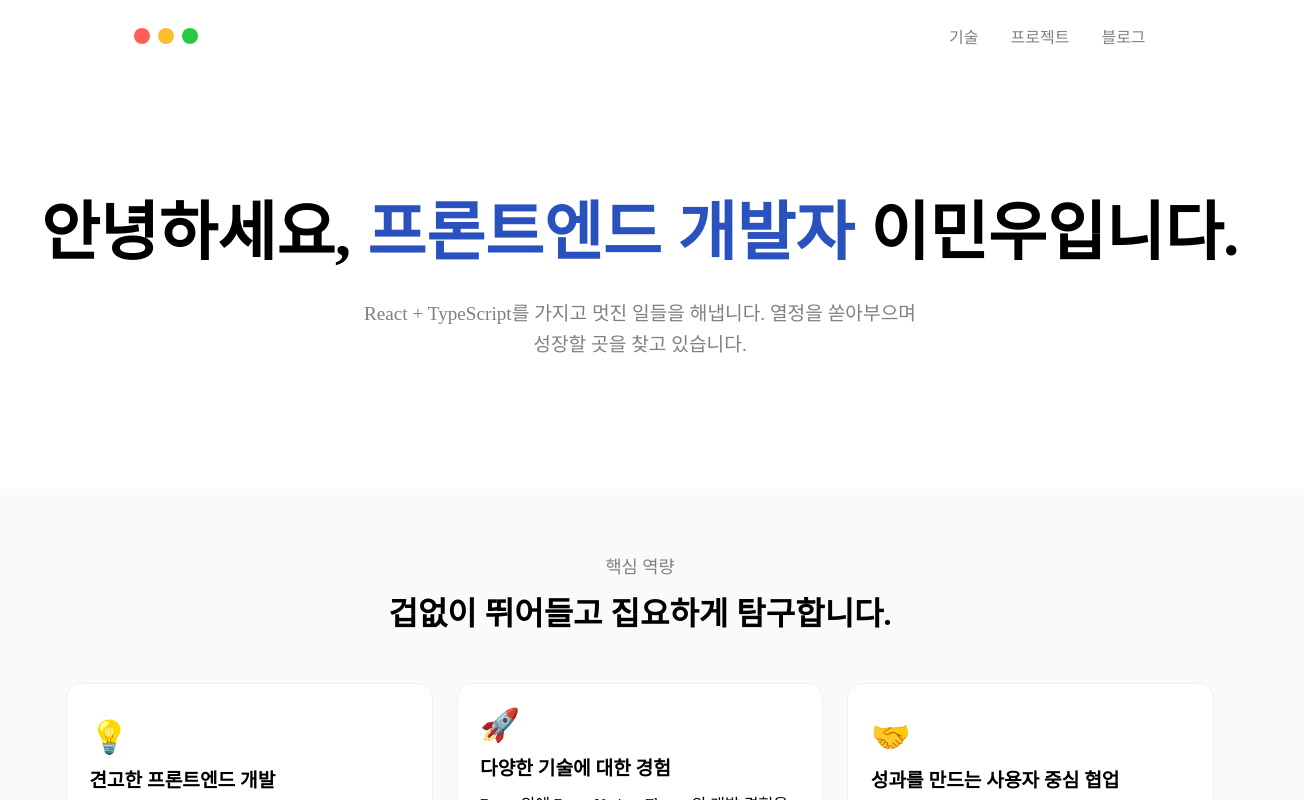
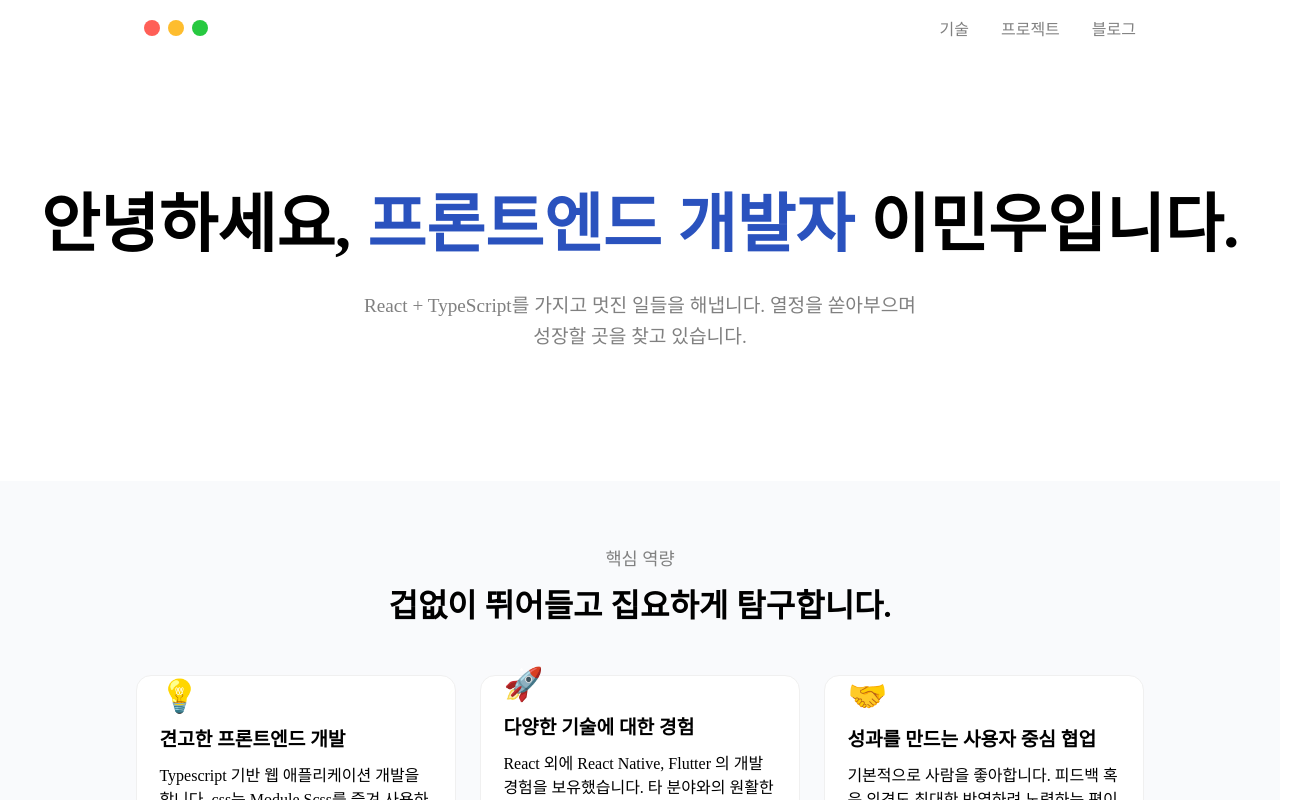
Before and after one commit to minwoo1119/its-minu, a React (Vite) app: page / in a window 1280 px wide. Shown: the top 800 px of the page, 1304 px wide, since content can reach past the window. Built offline with nearby package versions, Linux system fonts and the light colour scheme.

Commit message:
fix: 전역 css 설정 #11

```diff
--- a/src/index.css
+++ b/src/index.css
@@ -5,3 +5,15 @@ a {
 html {
   scroll-behavior: smooth;
 }
+
+* {
+  box-sizing: border-box;
+  margin: 0;
+  padding: 0;
+}
+
+html,
+body {
+  overflow-x: hidden;
+  width: 100%;
+}
```
